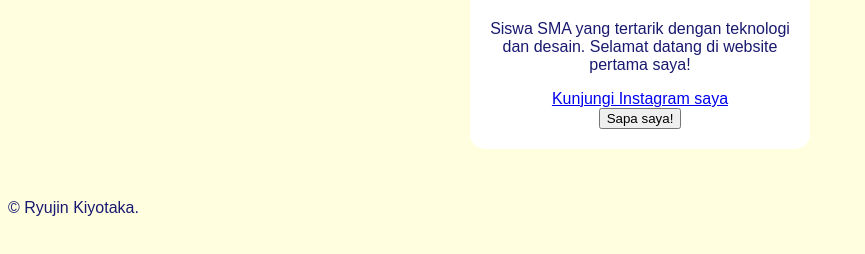
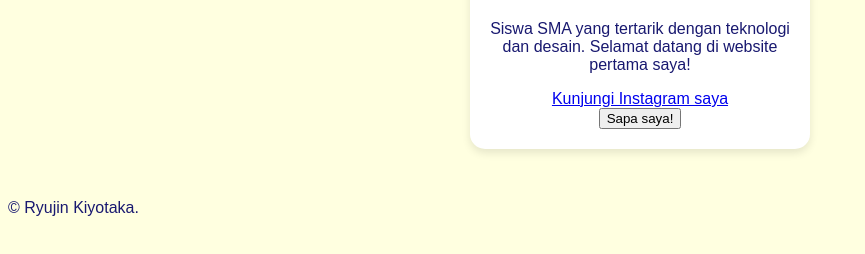
Before and after one commit to ryujin49/Ryujin, a plain HTML site: page index.html in a window 1280 px wide. Shown: the part 184-438 px from the top of the page, without its empty margins (0-865 px from the left). Drawn offline with Linux system fonts and the light colour scheme.

Commit message:
Update style.css

```diff
--- a/style.css
+++ b/style.css
@@ -9,7 +9,7 @@ body {
     padding: 20px;
     background-color: white;
     border-radius: 15px; /* membuat sudut menjadi selengkung */
-    box-shodow: 0 4px 8px rgba(0,0,0,1); /* efek bayangan */
+    box-shadow: 0 4px 8px rgba(0,0,0,0.1);
     text-align: center;
 }
 
```
